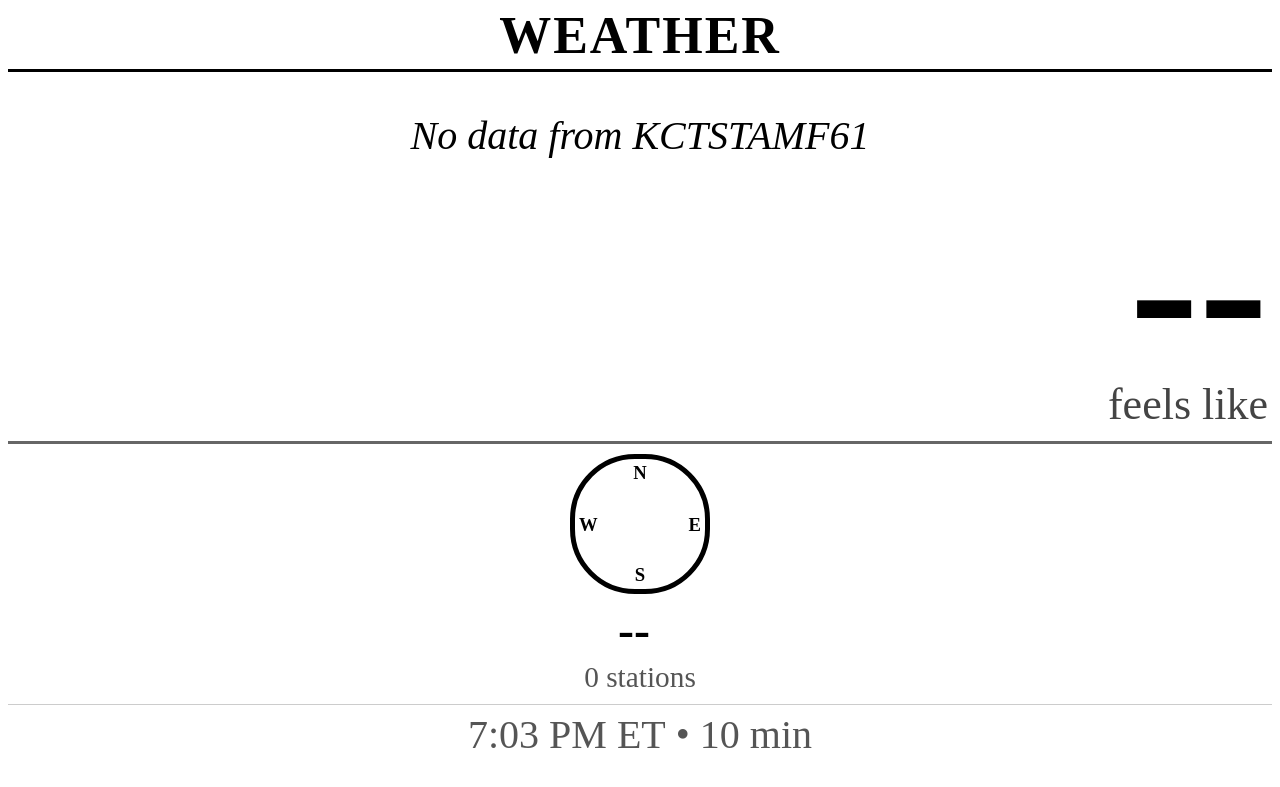
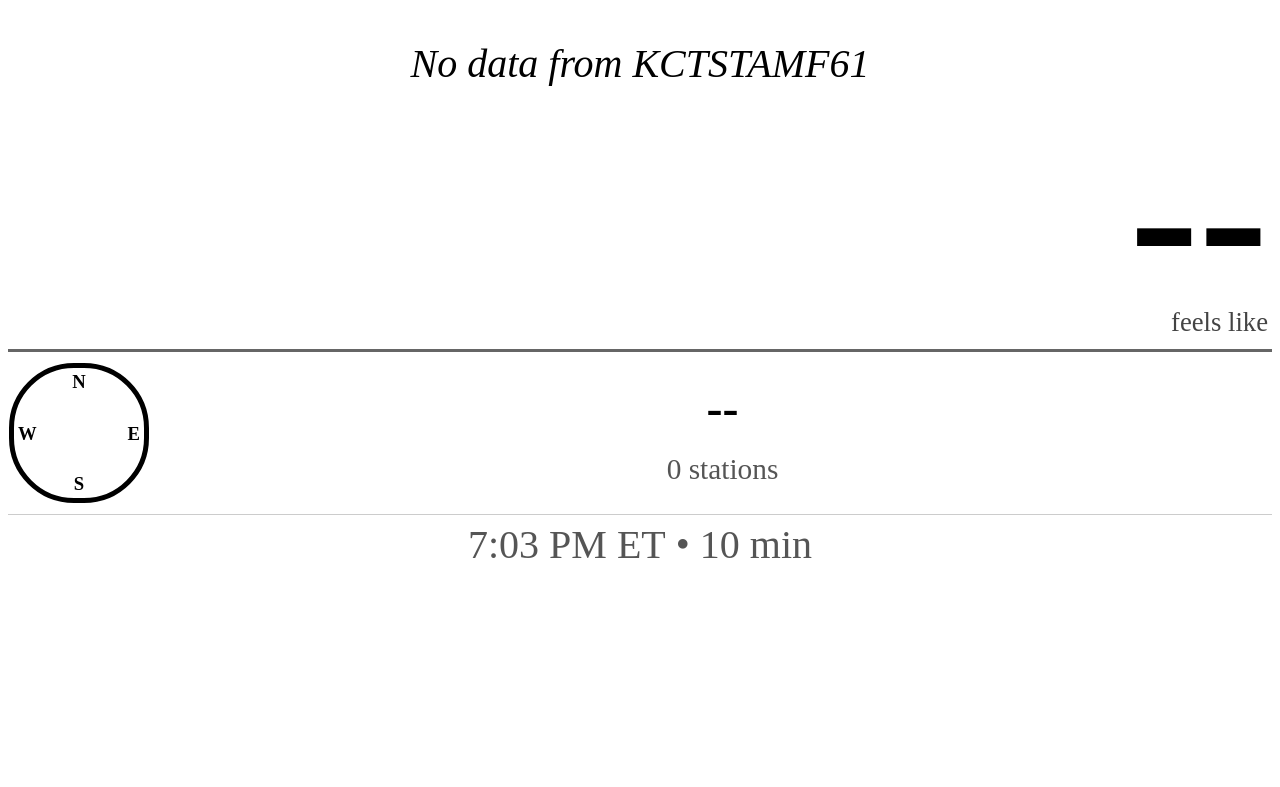
Before and after one commit to bitosaur/hyperlocalWeather, a Flask app: page / in a window 1280 px wide. Shown: the top 787 px of the page. Run offline with Flask 3, Linux system fonts and the light colour scheme.

Commit message:
ui: remove heading, shrink feels-like label, move wind stats beside compass
- Drop WEATHER h1 to recover vertical space and eliminate scroll bar
- Reduce "feels like" label from 33pt to 20pt
- Wind speed/gusts/stations now sit to the right of the compass
  in a table row instead of stacking below it

Co-Authored-By: Claude Sonnet 4.6 <noreply@anthropic.com>

```diff
--- a/app/templates/index.html
+++ b/app/templates/index.html
@@ -12,22 +12,13 @@
       background: #fff;
       color: #000;
     }
-    h1 {
-      font-size: 39pt;
-      text-align: center;
-      margin: 0 0 8px 0;
-      border-bottom: 3px solid #000;
-      padding-bottom: 4px;
-      letter-spacing: 2px;
-    }
-
     /* ---- Top row: icon (left) + feels-like temp (right) ---- */
     .top-row { width: 100%; border-collapse: collapse; }
     .icon-td  { width: 36%; text-align: center; vertical-align: middle; }
     .temp-td  { width: 64%; text-align: right;  vertical-align: middle; padding-right: 4px; }
 
     .feels-temp  { font-size: 156pt; font-weight: bold; line-height: 0.85; }
-    .feels-label { font-size: 33pt;  text-align: right; margin-top: 2px; color: #444; }
+    .feels-label { font-size: 20pt;  text-align: right; margin-top: 2px; color: #444; }
 
     /* Actual temp + humidity shown below the top row, centered */
     .feels-detail { font-size: 36pt; text-align: center; margin: 8px 0 4px 0; }
@@ -48,8 +39,8 @@
       border: 5px solid #000;
       -webkit-border-radius: 65px;
       border-radius: 65px;
-      margin: 0 auto;
     }
+
     .cl { position: absolute; font-size: 14pt; font-weight: bold; }
     .cl-n { top: 3px;    left: 0; right: 0; text-align: center; }
     .cl-s { bottom: 3px; left: 0; right: 0; text-align: center; }
@@ -84,8 +75,10 @@
       margin-top: -7px; margin-left: -7px;
     }
 
-    /* Wind speed numbers */
-    .wind-nums { margin-top: 8px; }
+    /* Wind layout table */
+    .wind-table { width: 100%; border-collapse: collapse; }
+    .wind-compass-td { width: 150px; text-align: center; vertical-align: middle; }
+    .wind-data-td { vertical-align: middle; padding-left: 14px; }
     .wn { font-size: 36pt; font-weight: bold; }
     .wu { font-size: 18pt; }
     .wind-stations { font-size: 22pt; margin-top: 4px; color: #555; }
@@ -113,8 +106,6 @@
   </style>
 </head>
 <body>
-
-<h1>WEATHER</h1>
 
 {% if data.error %}<p class="err">{{ data.error }}</p>{% endif %}
 
@@ -148,7 +139,9 @@
      WIND
      ============================================================ -->
 <div class="wind-section">
-
+  <table class="wind-table">
+    <tr>
+      <td class="wind-compass-td">
         <div class="compass">
           <span class="cl cl-n">N</span>
           <span class="cl cl-s">S</span>
@@ -163,20 +156,20 @@
           <div class="needle-dot"></div>
           {% endif %}
         </div>
-
-  <div class="wind-nums">
+      </td>
+      <td class="wind-data-td">
         {% if data.wind_speed_avg is not none -%}
           <span class="wn">{{ data.wind_speed_avg }}</span><span class="wu">&nbsp;mph</span>
         {%- else -%}
           <span class="wn">--</span>
-    {%- endif %}
-    &nbsp;&nbsp;
+        {%- endif %}<br>
         {% if data.wind_gust_avg is not none -%}
           <span class="wn">{{ data.wind_gust_avg }}</span><span class="wu">&nbsp;mph gusts</span>
-    {%- endif %}
-  </div>
-
-  <div class="wind-stations">{{ data.wind_stations_count }}&nbsp;stations</div>
+        {%- endif %}<br>
+        <span class="wind-stations">{{ data.wind_stations_count }}&nbsp;stations</span>
+      </td>
+    </tr>
+  </table>
 </div>
 
 <!-- ============================================================
```
Lines whose indentation alone changed are shown as unchanged.
